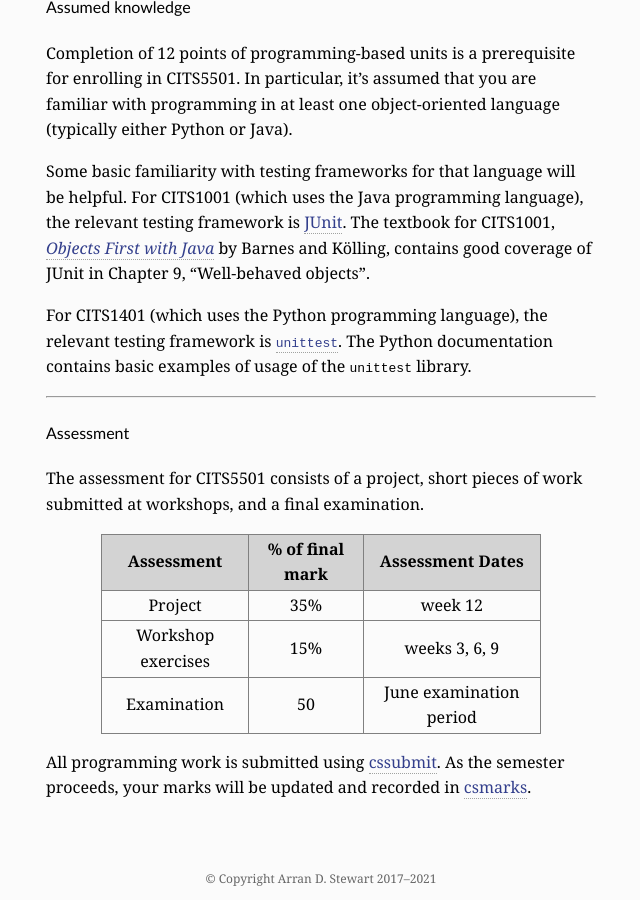
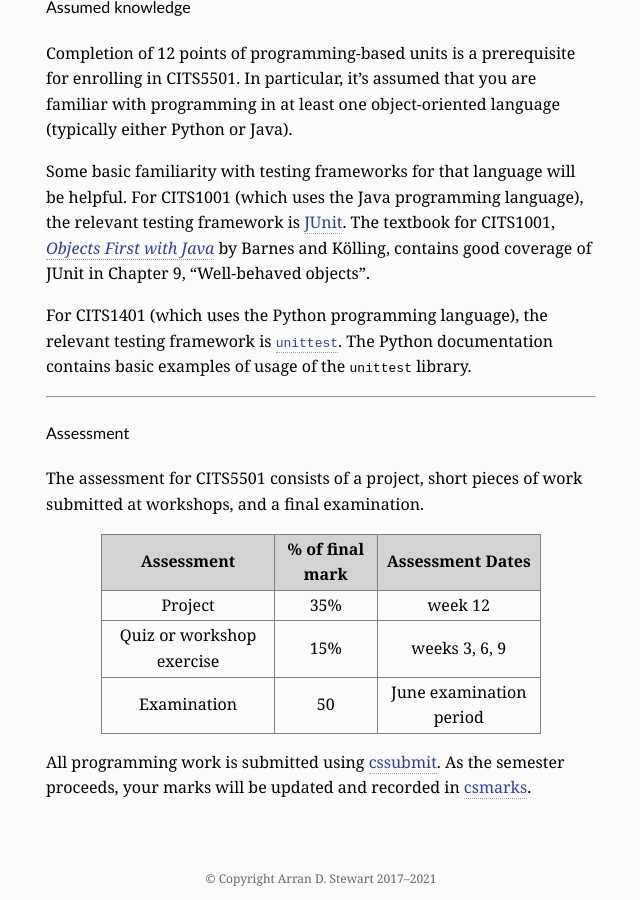
Before and after one commit to cits5501/cits5501.github.io, a Jekyll site: the page built from docs/index.md, in a window 1280 px wide and 900 px high, scrolled down 2363 px. Shown: the whole window, without its empty margins (319-959 px from the left). Built offline with Jekyll 4.4.1, drawn with Linux system fonts in a browser that asks for light colours; some web fonts are replaced.

Commit message:
update front page

```diff
--- a/docs/index.md
+++ b/docs/index.md
@@ -180,7 +180,7 @@ and a final examination.
    <td>   week 12                     </td>
  </tr>
  <tr>
-   <td>   Workshop exercises          </td>
+   <td>   Quiz or workshop exercise       </td>
    <td>   {{ site.data.globals.wkmarks }}%</td>
    <td>   weeks 3, 6, 9               </td>
  </tr>
```
